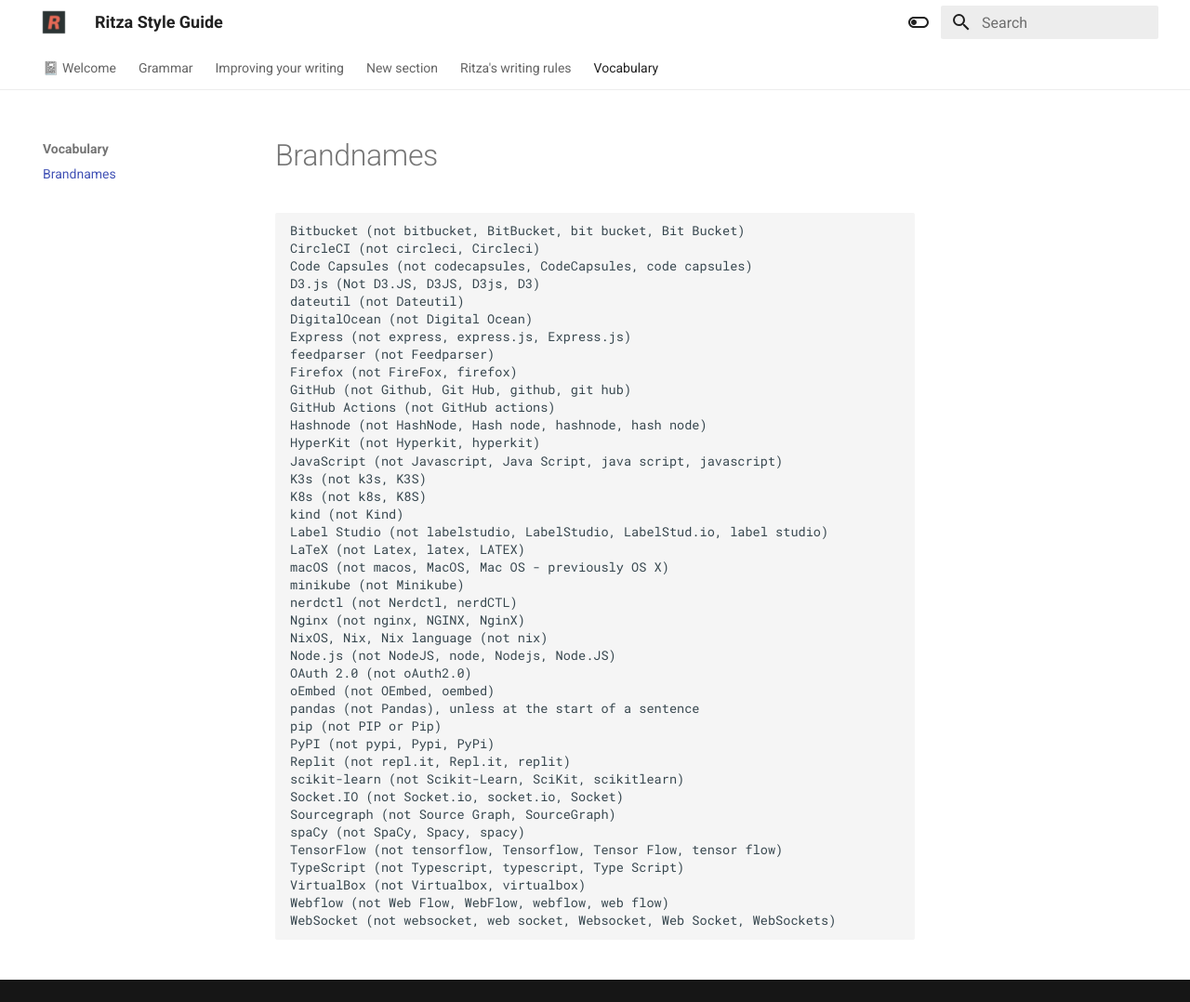
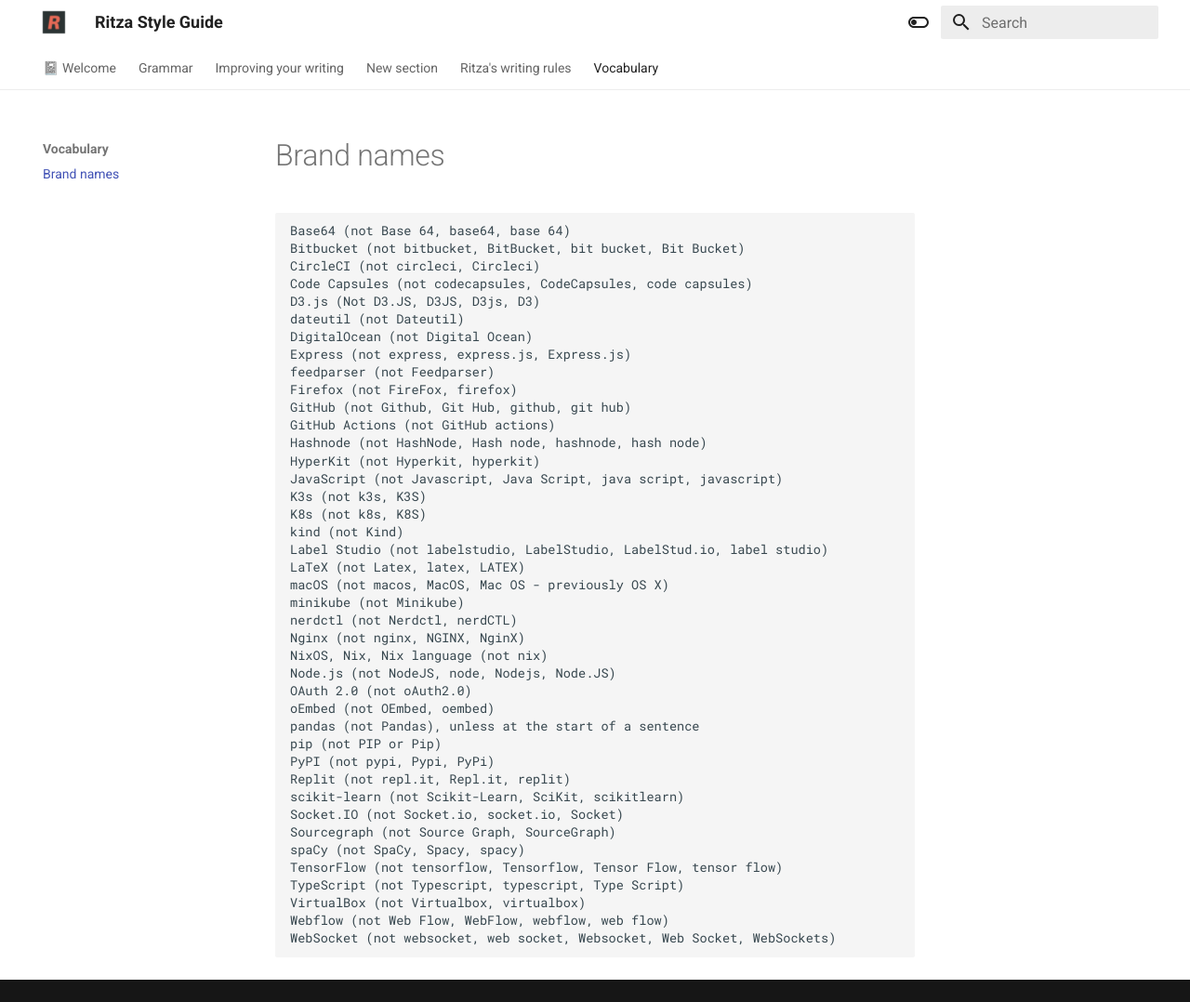
Before and after one commit to ritza-co/styleguide.ritza.co, an MkDocs documentation site: the page built from docs/vocabulary/brandnames.md, in a window 1280 px wide and 1078 px high. Shown: the whole window at 93% size. Built offline with MkDocs 1.6.1 and Material for MkDocs 9.7.7, drawn with Linux system fonts in a browser that asks for light colours.

Commit message:
Add Base64 to brand names

````diff
--- a/docs/vocabulary/brandnames.md
+++ b/docs/vocabulary/brandnames.md
@@ -1,6 +1,7 @@
-# Brandnames
+# Brand names
 
 ```
+Base64 (not Base 64, base64, base 64)
 Bitbucket (not bitbucket, BitBucket, bit bucket, Bit Bucket)
 CircleCI (not circleci, Circleci)
 Code Capsules (not codecapsules, CodeCapsules, code capsules)
````
